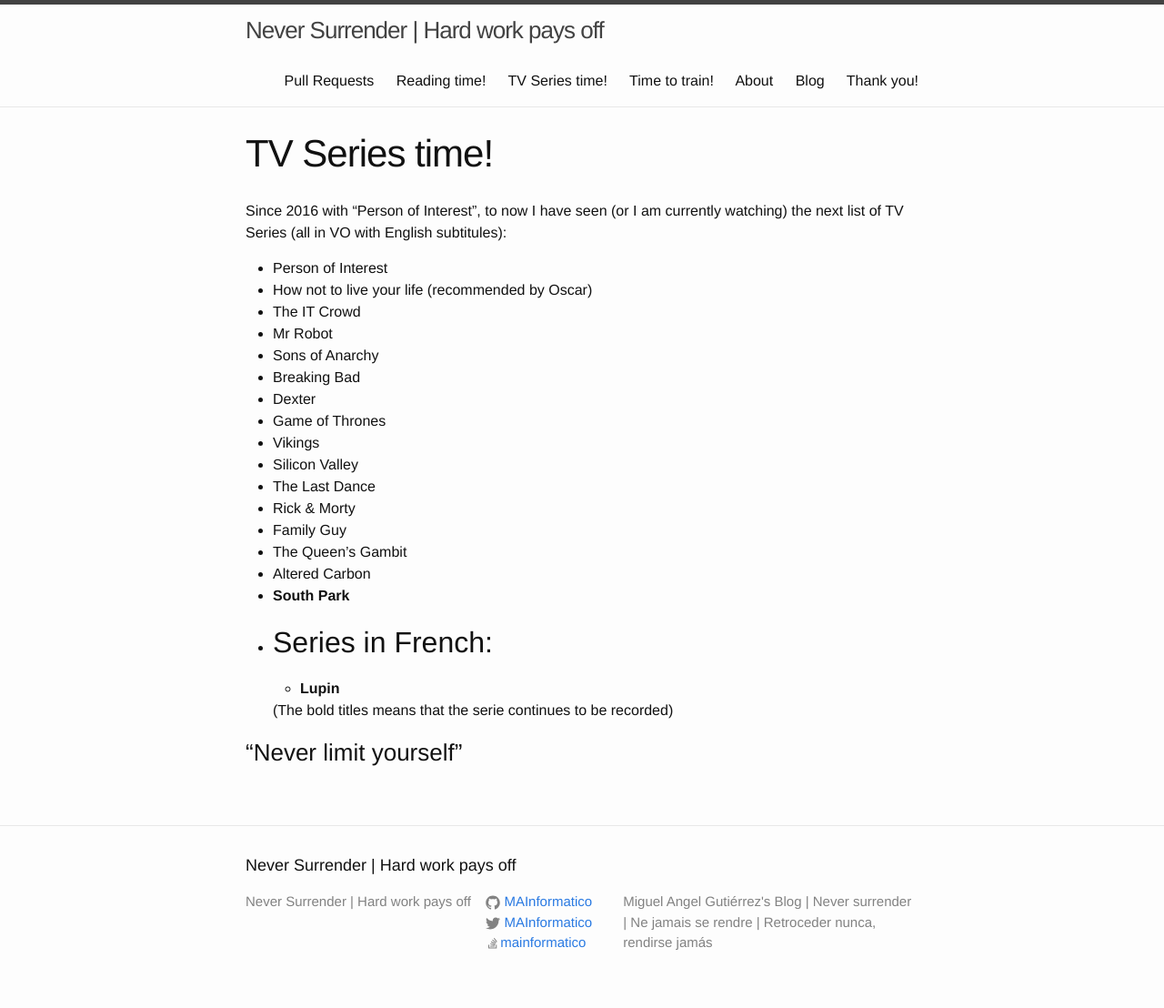
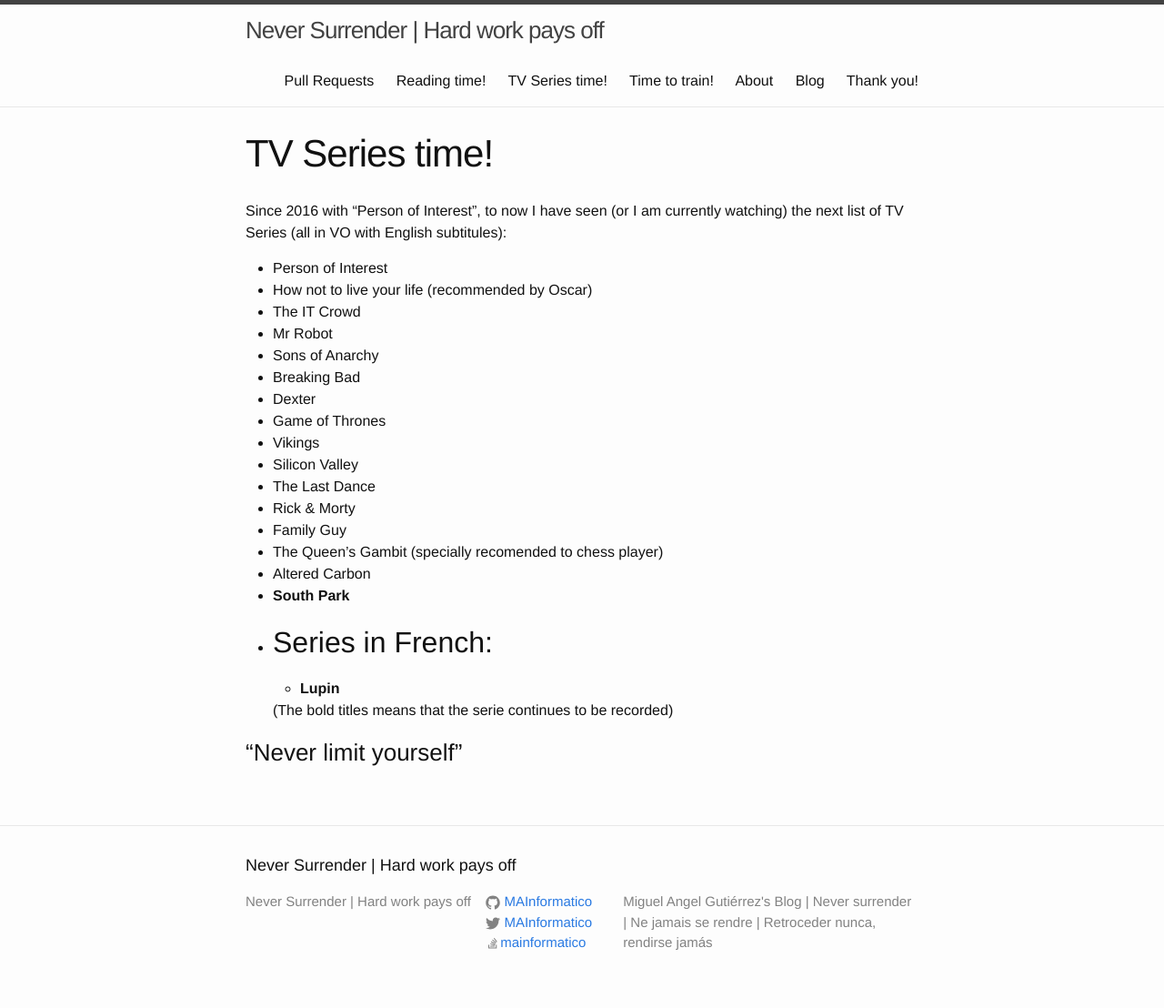
Before and after one commit to MAInformatico/MAInformatico.github.io, a Jekyll site: the page built from Series_Time.md, in a window 1280 px wide. Shown: the whole page at 91% size. Built offline with Jekyll 4.4.1, drawn with Linux system fonts in a browser that asks for light colours.

Commit message:
adding comments

```diff
--- a/Series_Time.md
+++ b/Series_Time.md
@@ -19,7 +19,7 @@
 * The Last Dance
 * Rick & Morty
 * Family Guy
-* The Queen's Gambit
+* The Queen's Gambit (specially recomended to chess player)
 * Altered Carbon
 * **South Park**
 
```
Also changed, not shown: Reading_Time.md (+1 -1 lines).
